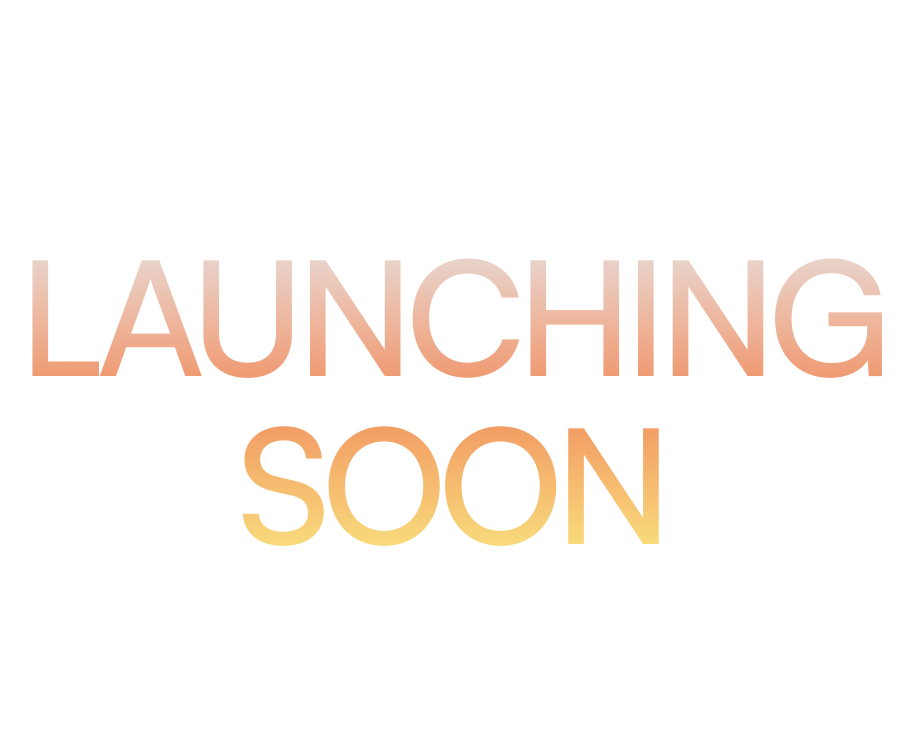
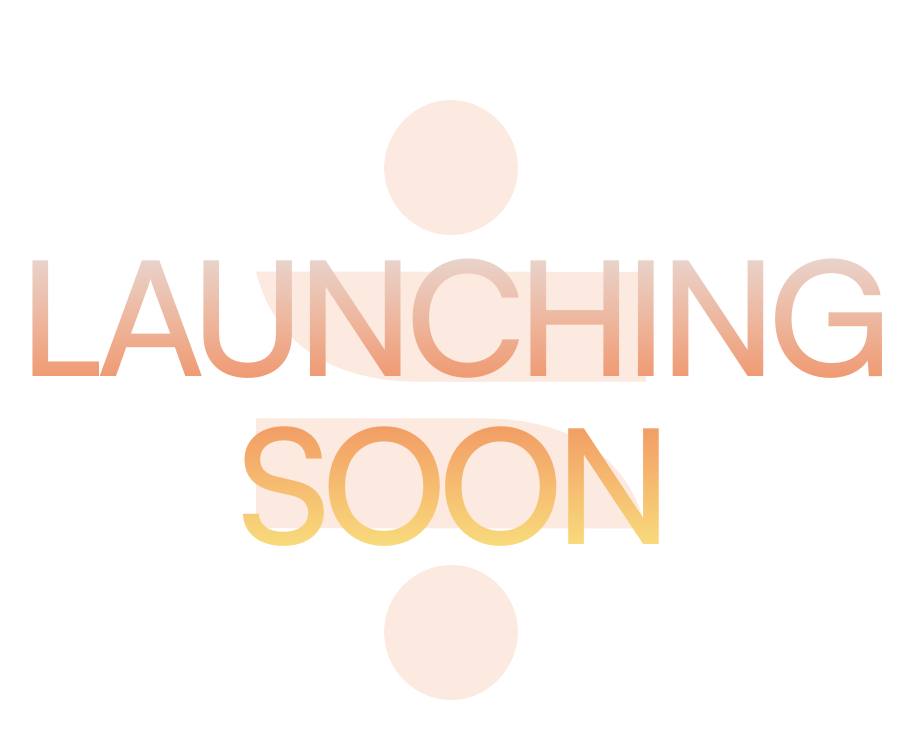
Before and after one commit to TIC-Global-Services/Joyzen-v2, a Next.js app: page /products in a window 1280 px wide. Shown: the top 738 px of the page, without its empty margins (189-1102 px from the left). Built offline with nearby package versions, Linux system fonts and the light colour scheme.

Commit message:
launching soon update

```diff
--- a/components/products/launchingsoon.tsx
+++ b/components/products/launchingsoon.tsx
@@ -1,10 +1,18 @@
-import React from 'react';
+import Image from 'next/image';
 
 const LaunchingSoon = () => {
     return (
         <section className="relative w-full min-h-screen flex flex-col items-center justify-center overflow-hidden">
+            <div className="absolute inset-0 flex items-center justify-center">
+                <Image
+                    src="/joyzenorange.png"
+                    alt=""
+                    fill
+                    className="object-contain opacity-20 scale-75 select-none pointer-events-none"
+                    priority
+                />
+            </div>
             <div className="flex flex-col items-center justify-center z-10 px-4 text-center py-20 w-full">
-
                 <h2 className="text-[15vw] sm:text-[11vw] lg:text-[8.5vw] xl:text-[10rem] leading-[1.05] font-sans font-medium tracking-tighter uppercase text-transparent bg-clip-text bg-gradient-to-b  from-[#e5e0e0] via-[#ef8f60] to-[#f8e780] pb-1 select-none">
                     <span className="block sm:inline">LAUNCHING</span>{' '}
                     <span className="block sm:inline">SOON</span>
```
Also changed, not shown: public/joyzenorange.png (added).
